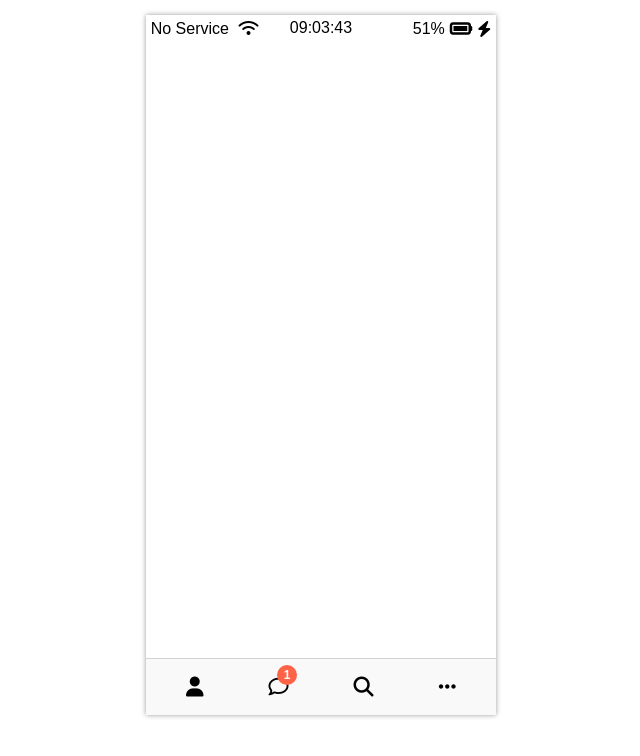
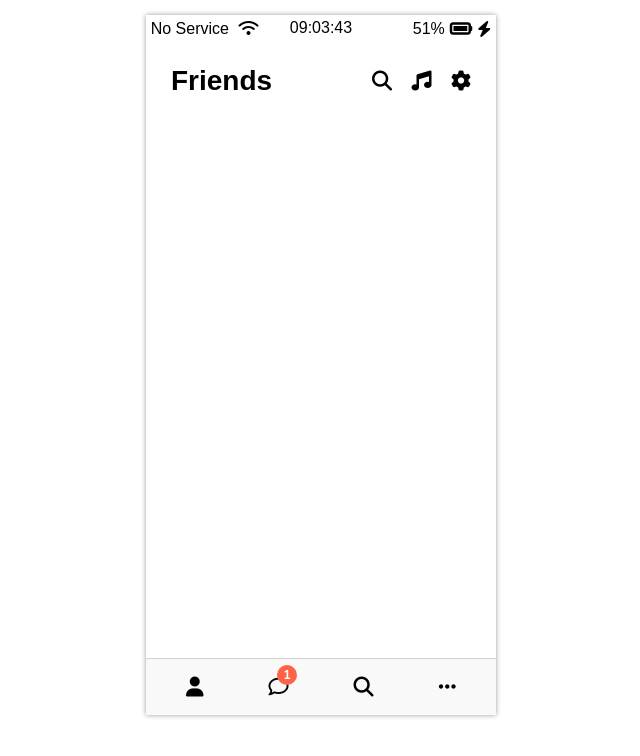
Before and after one commit to kimhaeryun/kakao-talk, a plain HTML site: page friends.html in a window 1280 px wide. Shown: the whole page, without its empty margins (319-959 px from the left). Drawn offline with Linux system fonts and the light colour scheme.

Commit message:
screen Header

```diff
--- /dev/null
+++ b/css/components/screen-header.css
@@ -0,0 +1,15 @@
+.screen-header {
+    display: flex;
+    justify-content: space-between;
+    align-items: center;
+    padding: 25px;
+}
+
+.screen-header__title {
+    font-size: 28px;
+    font-weight: 600;
+}
+
+.screen-header__icons span{
+    margin-left: 15px;
+}
--- a/css/style.css
+++ b/css/style.css
@@ -4,7 +4,7 @@
 /*components*/
 @import "./components/status-bar.css";
 @import "./components/nav-bar.css";
-
+@import "./components/screen-header.css";
 /*components*/
 
 /*screens*/
--- a/friends.html
+++ b/friends.html
@@ -27,6 +27,16 @@
                 <!-- To Do: Vainilla_JS -->
             </div>
         </div>
+
+        <header class="screen-header">
+            <h1 class="screen-header__title">Friends</h1>
+            <div class="screen-header__icons">
+                <span><i class="fas fa-search fa-lg"></i></span>
+                <span><i class="fas fa-music fa-lg"></i></span>
+                <span><i class="fas fa-cog fa-lg"></i></span>
+            </div>
+        </header>
+
         <!-- nav>ul>li*4>a 유용한 단축키-->
         <nav class="nav">
             <ul class="nav__list">
```
Also changed, not shown: css/screens/friends.css (added).
